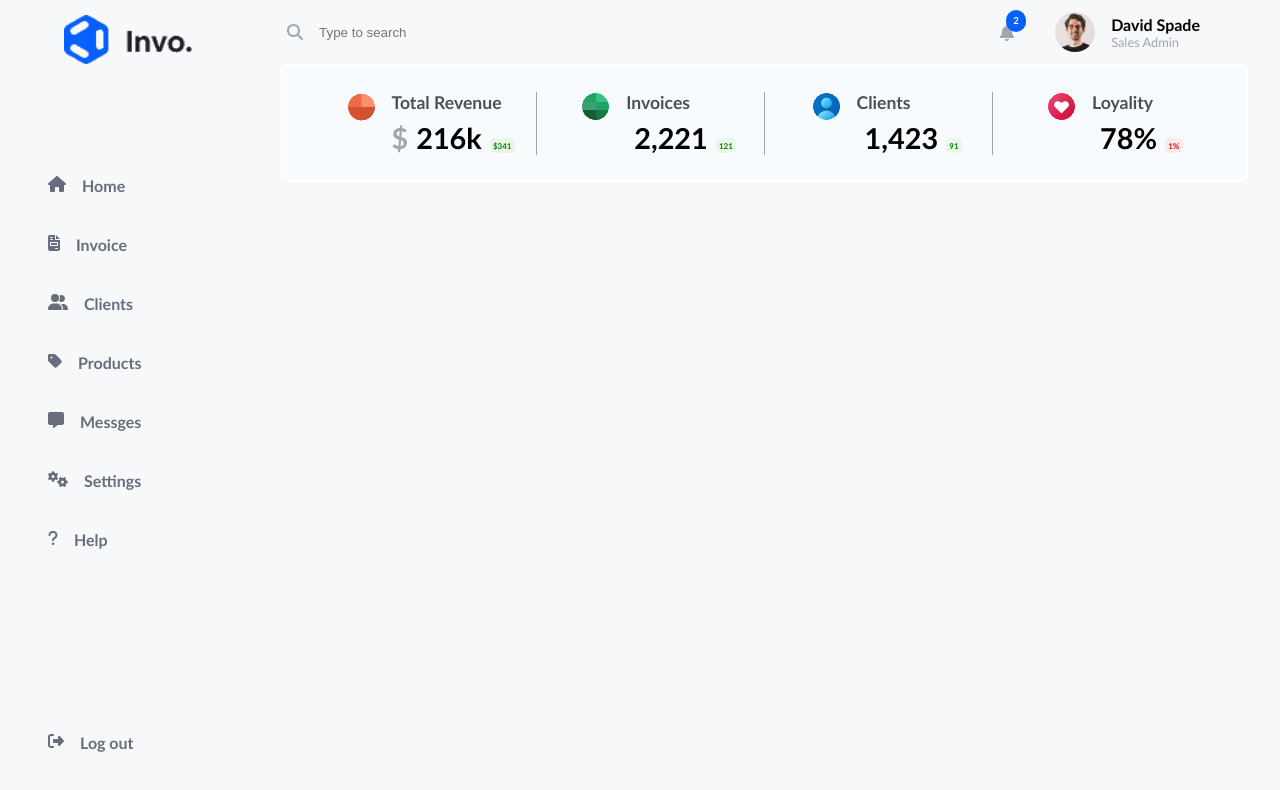
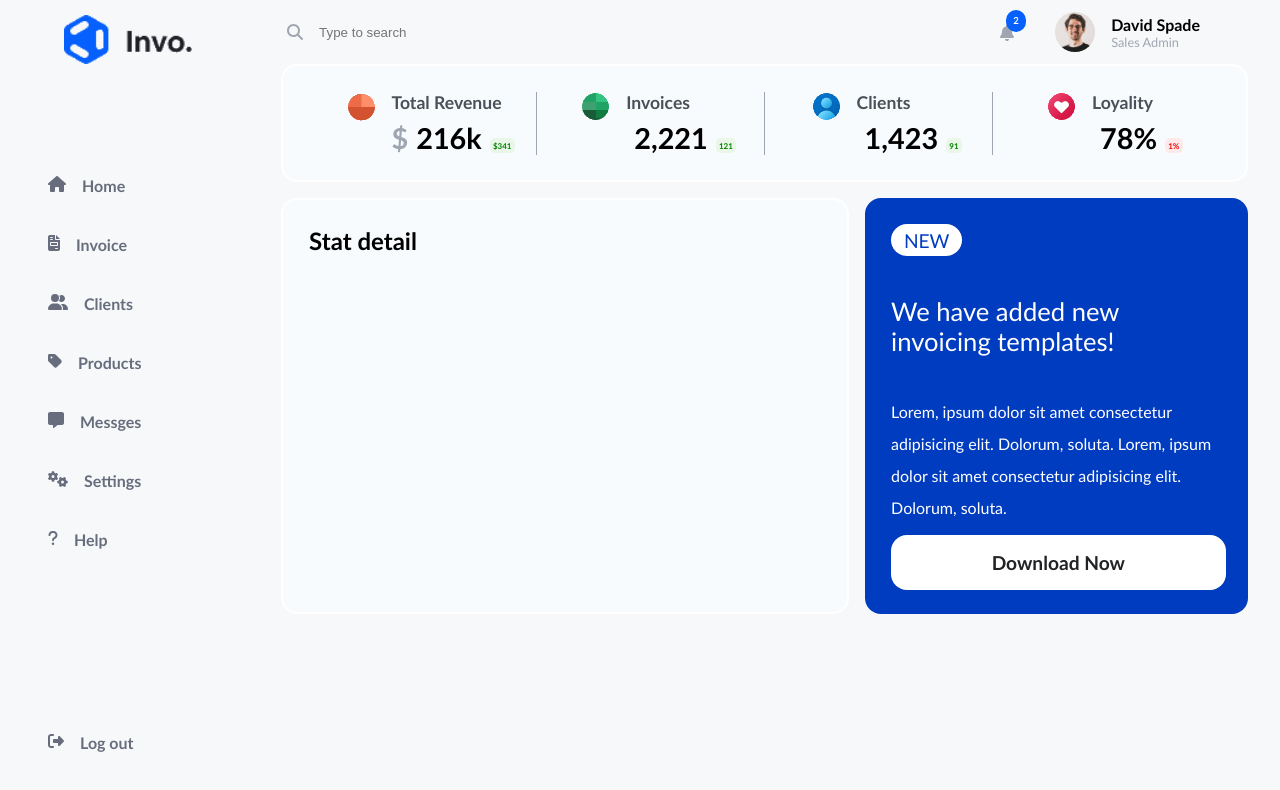
Before and after one commit to madrakas/bit_08_simple-react-page-design, a React (Create React App) app: page / in a window 1280 px wide. Shown: the top 790 px of the page. Built offline with nearby package versions, Linux system fonts and the light colour scheme.

Commit message:
Middle stat row

```diff
--- /dev/null
+++ b/src/components/banner/Banner.jsx
@@ -0,0 +1,18 @@
+import style from './Banner.module.css';
+
+export function Banner (){
+    return(
+        <div className={style.bannerContainer}>
+            <div className={style.tag}>new</div>
+            <div className={style.title}>
+                We have added new invoicing templates!
+            </div>
+            <div className={style.description}>
+                Lorem, ipsum dolor sit amet consectetur adipisicing elit. Dolorum, soluta.
+                Lorem, ipsum dolor sit amet consectetur adipisicing elit. Dolorum, soluta.
+            </div>
+            <div className={style.downloadBtn}>Download Now</div>
+
+        </div>
+    );
+}
--- /dev/null
+++ b/src/components/banner/Banner.module.css
@@ -0,0 +1,51 @@
+.bannerContainer{
+    display: flex;
+    position: relative;
+    flex-direction: column;
+    width: 40rem;
+    height: 100%;
+    padding: 1.6rem;
+    color: white;
+    background-color: #003CBF;
+    border: none;
+    border-radius: 1rem;
+}
+
+.tag {
+    display: flex;
+    width: fit-content;
+    background-color: white;
+    font-size: 1.2rem;
+    text-transform: uppercase;
+    color: #003CBF;
+    padding: 0.3rem 0.8rem;
+    border-radius: 2rem;
+}
+
+.title{
+    margin: 2.5rem 0;
+    font-size: 1.6rem;
+    font-weight: 500;
+}
+
+.description{
+    font-size: 1rem;
+    font-weight: 300;
+    line-height: 2rem;
+}
+
+.downloadBtn {
+    display: flex;
+    position: absolute;
+    bottom: 1.5rem;
+    width: calc(100% - 3rem);
+    padding: 1rem 0;
+    align-items: center;
+    justify-content: center;
+    color: #212325;
+    background-color: white;
+    border-radius: 1rem;
+    font-size: 1.2rem;
+    font-weight: 700;
+    cursor: pointer;
+}
--- a/src/components/header/Header.jsx
+++ b/src/components/header/Header.jsx
@@ -23,7 +23,7 @@ export function Header(){
                     </div>
                     <div className={style.userImg}></div>
                     <div className={style.userDescription}>
-                        <p class={style.userName}>David Spade</p>
+                        <p className={style.userName}>David Spade</p>
                         <p className={style.userTitle}>Sales Admin</p>
                     </div>
                 </div>
--- a/src/components/main/Main.jsx
+++ b/src/components/main/Main.jsx
@@ -1,4 +1,5 @@
 import { Aside } from '../aside/Aside';
+import { MiddleStat } from '../middlestat/MiddleStat';
 import { TopStat } from '../topstat/TopStat';
 import style from './Main.module.css';
 
@@ -9,7 +10,10 @@ export function Main(){
             <Aside />
             <div className={style.content}>
                 <TopStat />
+                <MiddleStat />
+                {/* row3 */}
             </div>
+
         </div>
-    )
+    );
 }
--- /dev/null
+++ b/src/components/middlestat/MiddleStat.jsx
@@ -0,0 +1,12 @@
+import { Banner } from '../banner/Banner';
+import { StatDetail } from '../statdetail/StatDetail';
+import style from './MiddleStat.module.css';
+
+export function MiddleStat(){
+    return(
+        <div className={style.middleStat}>
+            <StatDetail/>
+            <Banner />
+        </div>
+    );
+}
--- /dev/null
+++ b/src/components/middlestat/MiddleStat.module.css
@@ -0,0 +1,6 @@
+.middleStat{
+    display: flex;
+    gap: 1rem;
+    width: 100%;
+    height: 26rem;
+}
--- /dev/null
+++ b/src/components/statdetail/StatDetail.jsx
@@ -0,0 +1,9 @@
+import style from './StatDetail.module.css';
+
+export function StatDetail(){
+    return(
+        <div className={style.statContainer}>
+            <h2> Stat detail</h2>
+        </div>
+    );
+}
--- /dev/null
+++ b/src/components/statdetail/StatDetail.module.css
@@ -0,0 +1,9 @@
+.statContainer{
+    display: flex;
+    width: 100%;
+    height: 100%;
+    padding: 1.6rem;
+    background-color: #F8FBFE;
+    border: 2px white solid;
+    border-radius: 1rem;
+}
--- a/src/components/topstat/TopStat.jsx
+++ b/src/components/topstat/TopStat.jsx
@@ -3,10 +3,10 @@ import style from './TopStat.module.css';
 
 export function TopStat (){
     const statItems= [
-    <StatItem title='Total Revenue' icon='revenue' number='216k' growth='$341' prefix='$' />,
-    <StatItem title='Invoices' icon='invoices' number='2,221' growth='121'/>,
-    <StatItem title='Clients' icon='clients' number='1,423' growth='91'/>,
-    <StatItem title='Loyality' icon='loyality' number='78%' negative='true' growth='1%'/>];
+    <StatItem key={1} title='Total Revenue' icon='revenue' number='216k' growth='$341' prefix='$' />,
+    <StatItem key={2} title='Invoices' icon='invoices' number='2,221' growth='121'/>,
+    <StatItem key={3} title='Clients' icon='clients' number='1,423' growth='91'/>,
+    <StatItem key={4} title='Loyality' icon='loyality' number='78%' negative='true' growth='1%'/>];
     return(
         <div className={style.topStat}>
             {statItems}
--- a/src/components/topstat/TopStat.module.css
+++ b/src/components/topstat/TopStat.module.css
@@ -7,7 +7,7 @@
     align-items: center;
     background-color: #F8FBFE;
     border: 2px white solid;
-    border-radius: 0.5rem;
+    border-radius: 1rem;
 }
 
 
```
